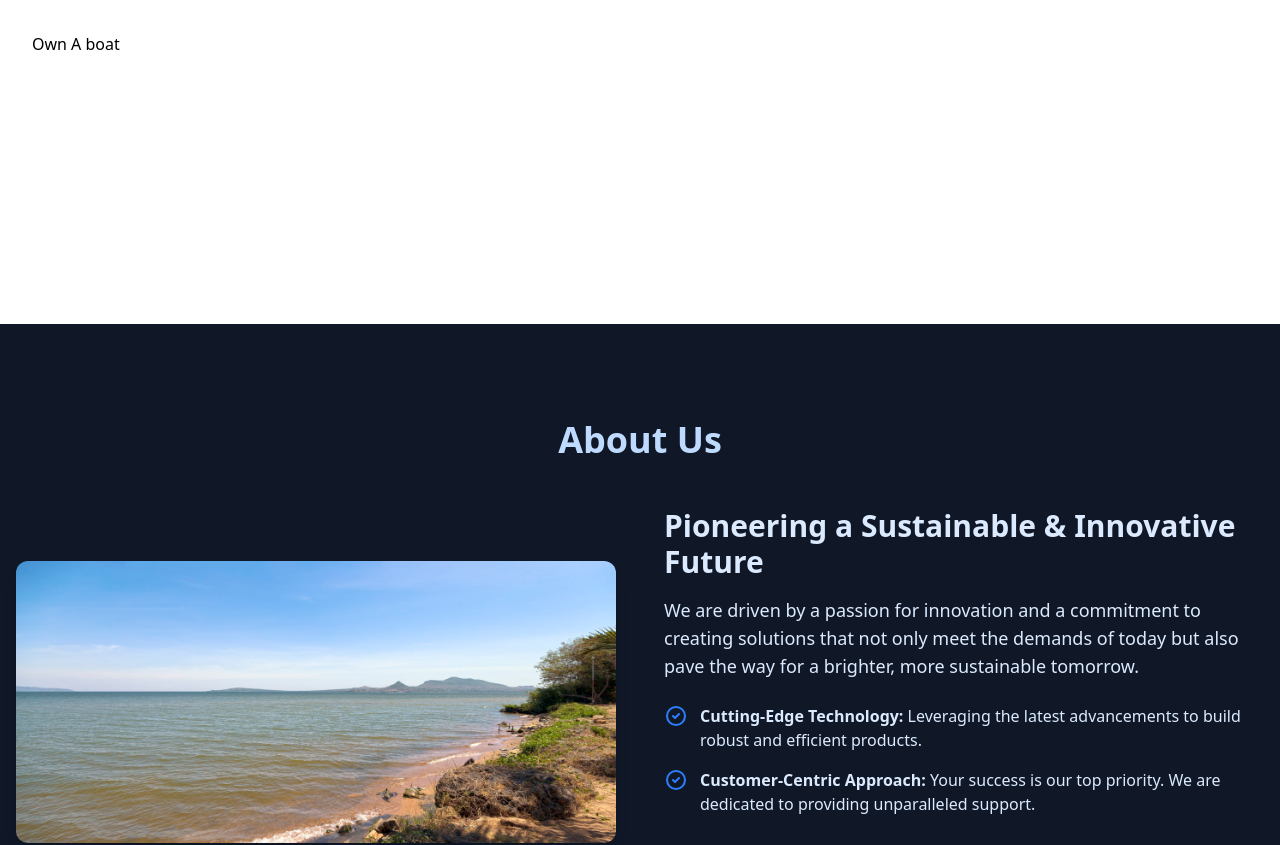
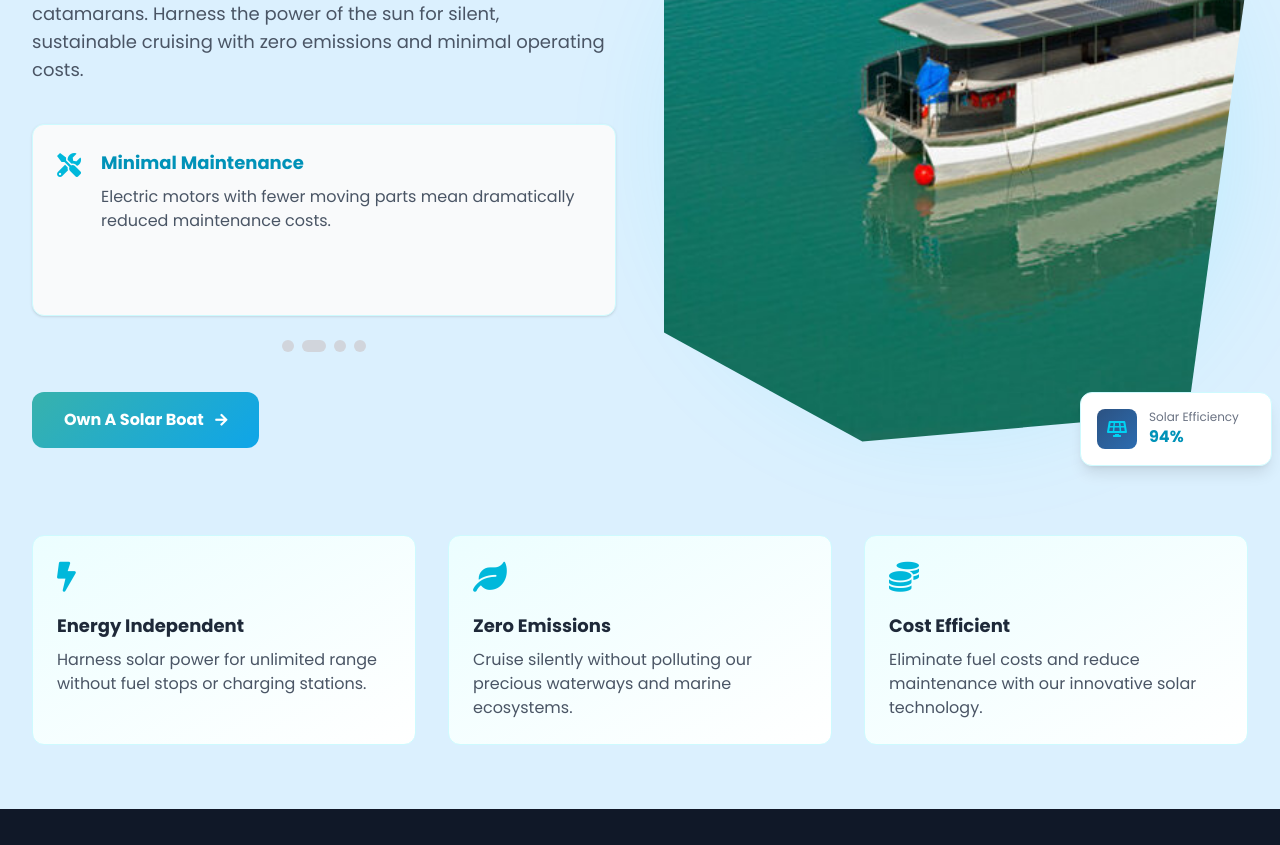
Before and after one commit to NixonOjiem/Water-boat-project, a Vue app in the folder client/: page / in a window 1280 px wide. Shown: the part 1700-2545 px from the top of the page. Built offline with nearby package versions, Linux system fonts and the light colour scheme.

Commit message:
Almost done finishing up on the own a boat component

```diff
--- a/client/src/components/BookTripComponent.vue
+++ b/client/src/components/BookTripComponent.vue
@@ -1,5 +1,5 @@
 <template>
-  <div class="bg-[#101828] w-full min-h-[70vh] flex items-center py-16 px-4 sm:px-6 lg:px-8">
+  <div class="bg-[#101828] w-full min-h-[80vh] flex items-center py-16 px-4 sm:px-6 lg:px-8">
     <div class="container mx-auto">
       <div class="grid grid-cols-1 lg:grid-cols-2 gap-12 items-center">
 
--- a/client/src/components/OwnABoat.vue
+++ b/client/src/components/OwnABoat.vue
@@ -1,14 +1,241 @@
-<template lang="">
-  <div class="bg-[#fff] w-full min-h-[70vh] flex items-center py-16 px-4 sm:px-6 lg:px-8">
-    <p class= "text-black">Own A boat</p>
+<template>
+  <div class="bg-[#DBF0FE] w-full min-h-[80vh] flex items-center py-16 px-4 sm:px-6 lg:px-8">
+    <div class="container mx-auto">
+      <div class="grid grid-cols-1 lg:grid-cols-2 gap-12 items-center">
+        <div class="text-gray-800 z-10 order-2 lg:order-1">
+          <h1 class="text-4xl md:text-5xl font-extrabold leading-tight tracking-tight">
+            <span class="block">Own The Future</span>
+            <span class="text-cyan-500">Solar-Powered Luxury</span>
+          </h1>
+
+          <p class="mt-6 text-lg text-gray-600 max-w-xl">
+            Experience freedom on the water with our premium solar catamarans. Harness the power of the sun for silent,
+            sustainable cruising with zero emissions and minimal operating costs.
+          </p>
+
+          <!-- Advantages Carousel -->
+          <div class="mt-10">
+            <div class="relative h-48 overflow-hidden rounded-xl bg-gray-50 border border-cyan-100 p-6 shadow-sm">
+              <div v-for="(item, index) in advantages" :key="index"
+                class="absolute inset-0 p-6 transition-all duration-500 ease-in-out"
+                :class="currentAdvantage === index ? 'opacity-100' : 'opacity-0'">
+                <div class="flex items-start">
+                  <div class="text-cyan-500 mt-1 mr-5">
+                    <i :class="item.icon" class="text-2xl"></i>
+                  </div>
+                  <div>
+                    <h3 class="font-bold text-lg text-cyan-600">{{ item.title }}</h3>
+                    <p class="text-gray-600 mt-2">{{ item.description }}</p>
+                  </div>
+                </div>
+              </div>
+            </div>
+
+            <!-- Carousel Controls -->
+            <div class="flex justify-center mt-6 space-x-2">
+              <button v-for="(_, index) in advantages" :key="index" @click="currentAdvantage = index"
+                class="w-3 h-3 rounded-full bg-gray-300 transition-all duration-300"
+                :class="currentAdvantage === index ? 'bg-cyan-500 w-6' : ''">
+              </button>
+            </div>
+          </div>
+
+          <!-- Call to Action -->
+          <button class="group mt-10 inline-block">
+            <span
+              class="px-8 py-4 font-bold text-white inline-block solar-gradient rounded-xl transition-all duration-300 ease-in-out group-hover:shadow-lg group-hover:shadow-cyan-300/50 group-hover:-translate-y-1 solar-shine">
+              Own A Solar Boat
+              <i class="fas fa-arrow-right ml-2 text-sm"></i>
+            </span>
+          </button>
+        </div>
+
+        <div class="relative min-h-[500px] lg:min-h-[600px] flex items-center justify-center order-1 lg:order-2">
+          <div class="w-[500px] h-[500px] absolute bg-cyan-400/20 blur-3xl rounded-full"></div>
+
+          <div class="relative z-20 w-full max-w-2xl">
+            <img src="/images/own_boat.jpg" alt="Solar-powered catamaran"
+              class="w-full h-[500px] lg:h-[600px] object-cover rounded-xl shadow-xl glow animated-shape">
+
+            <div class="absolute -bottom-6 -right-6 bg-white rounded-xl shadow-lg p-4 border border-cyan-100 w-48">
+              <div class="flex items-center">
+                <div class="solar-panel w-10 h-10 rounded-lg flex items-center justify-center mr-3">
+                  <i class="fas fa-solar-panel text-cyan-400"></i>
+                </div>
+                <div>
+                  <p class="text-xs text-gray-500">Solar Efficiency</p>
+                  <p class="font-bold text-cyan-600">94%</p>
+                </div>
+              </div>
+            </div>
+          </div>
+        </div>
+      </div>
+
+      <!-- Solar Benefits Section -->
+      <div class="grid grid-cols-1 md:grid-cols-3 gap-8 mt-20">
+        <div class="bg-gradient-to-br from-cyan-50 to-white p-6 rounded-xl border border-cyan-100">
+          <div class="text-cyan-500 text-3xl mb-4">
+            <i class="fas fa-bolt"></i>
+          </div>
+          <h3 class="font-bold text-lg text-gray-800">Energy Independent</h3>
+          <p class="text-gray-600 mt-2">Harness solar power for unlimited range without fuel stops or charging stations.
+          </p>
+        </div>
+
+        <div class="bg-gradient-to-br from-cyan-50 to-white p-6 rounded-xl border border-cyan-100">
+          <div class="text-cyan-500 text-3xl mb-4">
+            <i class="fas fa-leaf"></i>
+          </div>
+          <h3 class="font-bold text-lg text-gray-800">Zero Emissions</h3>
+          <p class="text-gray-600 mt-2">Cruise silently without polluting our precious waterways and marine ecosystems.
+          </p>
+        </div>
+
+        <div class="bg-gradient-to-br from-cyan-50 to-white p-6 rounded-xl border border-cyan-100">
+          <div class="text-cyan-500 text-3xl mb-4">
+            <i class="fas fa-coins"></i>
+          </div>
+          <h3 class="font-bold text-lg text-gray-800">Cost Efficient</h3>
+          <p class="text-gray-600 mt-2">Eliminate fuel costs and reduce maintenance with our innovative solar
+            technology.</p>
+        </div>
+      </div>
+    </div>
   </div>
 </template>
 
 <script>
 export default {
-
+  data() {
+    return {
+      currentAdvantage: 0,
+      advantages: [
+        {
+          title: "Sustainable Luxury",
+          description: "Experience premium comfort with zero environmental impact using cutting-edge solar technology.",
+          icon: "fas fa-sun"
+        },
+        {
+          title: "Minimal Maintenance",
+          description: "Electric motors with fewer moving parts mean dramatically reduced maintenance costs.",
+          icon: "fas fa-tools"
+        },
+        {
+          title: "Silent Operation",
+          description: "Enjoy the sounds of nature without engine noise disturbing your peaceful journey.",
+          icon: "fas fa-volume-mute"
+        },
+        {
+          title: "Energy Independence",
+          description: "Never worry about fuel availability - the sun powers your adventures.",
+          icon: "fas fa-bolt"
+        }
+      ]
+    }
+  },
+  mounted() {
+    // Start auto-rotation of advantages
+    this.startCarousel();
+  },
+  methods: {
+    startCarousel() {
+      setInterval(() => {
+        this.currentAdvantage = (this.currentAdvantage + 1) % this.advantages.length;
+      }, 4000);
+    }
+  }
 }
 </script>
-<style lang="">
 
+<style>
+@import url('https://fonts.googleapis.com/css2?family=Poppins:wght@300;400;500;600;700&display=swap');
+@import url('https://cdnjs.cloudflare.com/ajax/libs/font-awesome/6.4.0/css/all.min.css');
+
+body {
+  font-family: 'Poppins', sans-serif;
+  background-color: #f8fafc;
+}
+
+.solar-gradient {
+  background: linear-gradient(135deg, #38b2ac 0%, #0ea5e9 100%);
+}
+
+.solar-gradient-hover:hover {
+  background: linear-gradient(135deg, #2c9a94 0%, #0c8fd8 100%);
+}
+
+.solar-panel {
+  background:
+    linear-gradient(135deg, #2c5282 0%, #2b6cb0 100%),
+    repeating-linear-gradient(45deg,
+      transparent,
+      transparent 10px,
+      rgba(255, 255, 255, 0.1) 10px,
+      rgba(255, 255, 255, 0.1) 20px);
+}
+
+.solar-shine {
+  position: relative;
+  overflow: hidden;
+}
+
+.solar-shine::before {
+  content: '';
+  position: absolute;
+  top: -50%;
+  left: -50%;
+  width: 200%;
+  height: 200%;
+  background: linear-gradient(45deg,
+      rgba(255, 255, 255, 0) 0%,
+      rgba(255, 255, 255, 0.03) 30%,
+      rgba(255, 255, 255, 0.3) 50%,
+      rgba(255, 255, 255, 0.03) 70%,
+      rgba(255, 255, 255, 0) 100%);
+  transform: rotate(30deg);
+  animation: shine 8s infinite;
+}
+
+@keyframes shine {
+  0% {
+    transform: translateX(-100%) rotate(30deg);
+  }
+
+  20% {
+    transform: translateX(100%) rotate(30deg);
+  }
+
+  100% {
+    transform: translateX(100%) rotate(30deg);
+  }
+}
+
+.glow {
+  filter: drop-shadow(0 0 10px rgba(56, 178, 172, 0.5));
+}
+
+.animated-shape {
+  clip-path: polygon(0% 15%, 15% 0%, 100% 25%, 85% 100%, 15% 100%, 0% 85%);
+  animation: morph 8s ease-in-out infinite;
+  transition: all 0.5s ease;
+}
+
+.animated-shape:hover {
+  clip-path: polygon(0 25%, 25% 0, 100% 15%, 100% 85%, 75% 100%, 0 75%);
+}
+
+@keyframes morph {
+  0% {
+    clip-path: polygon(0% 15%, 15% 0%, 100% 25%, 85% 100%, 15% 100%, 0% 85%);
+  }
+
+  50% {
+    clip-path: polygon(0 25%, 25% 0, 100% 15%, 100% 85%, 75% 100%, 0 75%);
+  }
+
+  100% {
+    clip-path: polygon(0% 15%, 15% 0%, 100% 25%, 85% 100%, 15% 100%, 0% 85%);
+  }
+}
 </style>
```
Also changed, not shown: client/public/images/own_boat.jpg (added).
